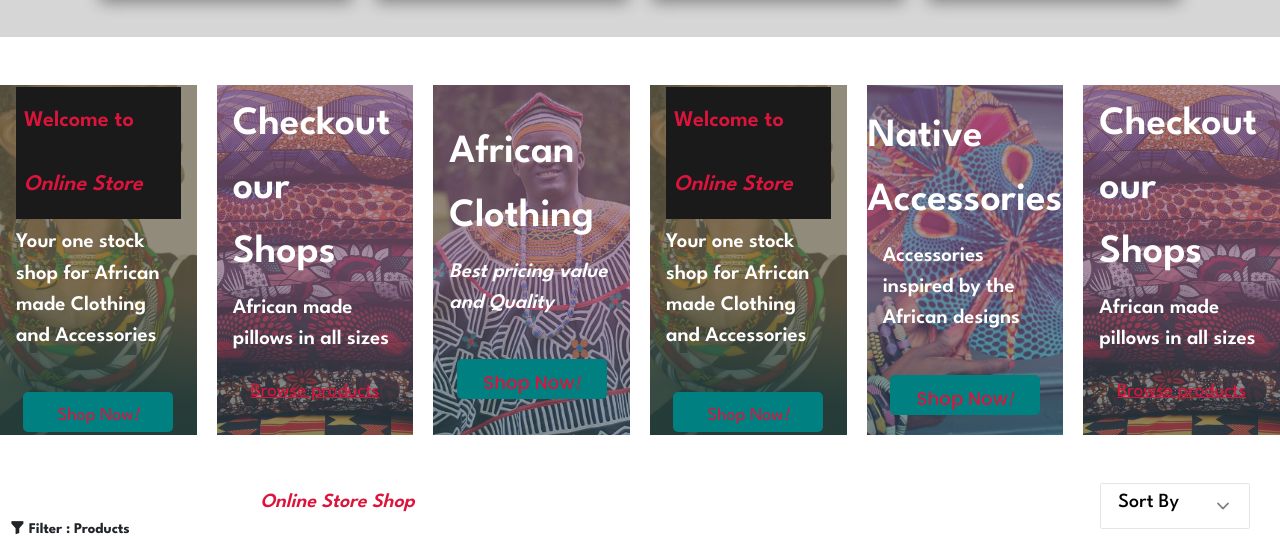
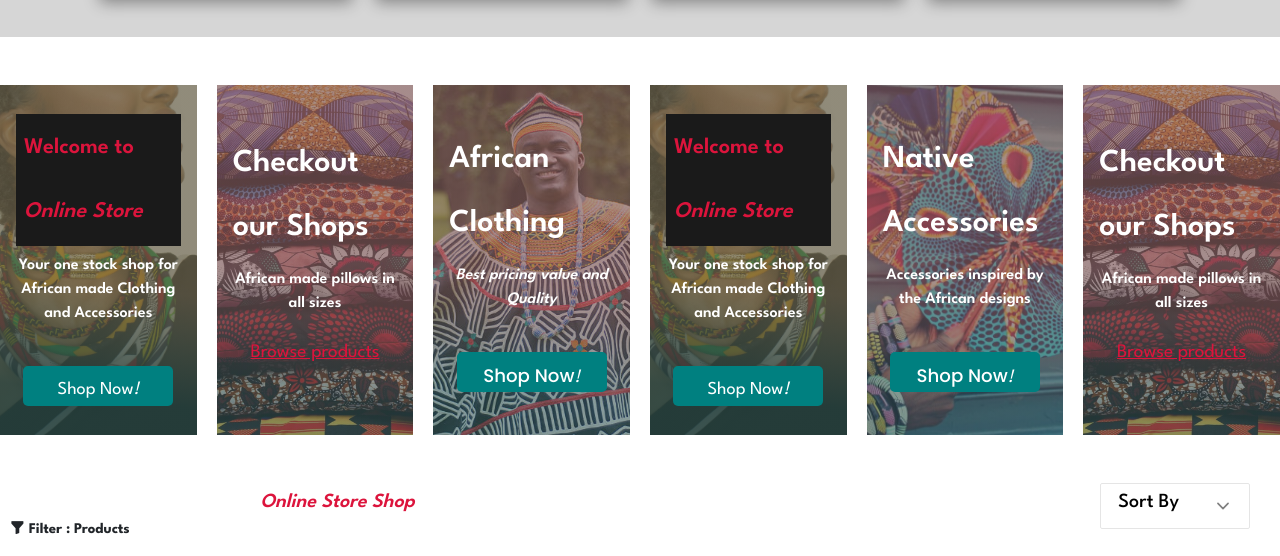
Before and after one commit to amt-felix-amoquandoh/online-shop, a website: page index.html in a window 1280 px wide. Shown: the part 844-1400 px from the top of the page. Drawn offline with nearby package versions, Linux system fonts and the light colour scheme.

Commit message:
Update home.css

```diff
--- a/public/css/home.css
+++ b/public/css/home.css
@@ -154,7 +154,8 @@ button.white {
 }
 
 .newMusicText .genre {
-  font-size: 1.3rem;
+  font-size: 1rem;
+  text-align: center;
   font-weight: 600;
   margin-bottom: 0.5rem;
   color: var(--light-color);
@@ -168,7 +169,7 @@ button.white {
   outline: none;
   cursor: pointer;
   background: var(--main-color);
-  color: var(--secondary-color);
+  color: var(--light-color);
   text-transform: capitalize;
   font-size: 18.2px;
   border-radius: 5px;
@@ -177,7 +178,7 @@ button.white {
 
 .shopButton:hover {
   color: var(--main-color);
-  background: var(--secondary-color);
+  background: var(--light-color);
 }
 
 .newMusicBox .newMusicText1 {
@@ -195,19 +196,20 @@ button.white {
   overflow: hidden;
   background: linear-gradient(
     8deg,
-    hsla(201, 22%, 29%, 0.596) 14%,
-    hsla(311, 17%, 43%, 0.685) 44%
+    hsla(182, 22%, 29%, 0.596) 14%,
+    hsla(0, 17%, 43%, 0.685) 44%
   );
 }
 
 .newMusicText1 .musicTitle {
-  font-size: 2.5rem;
+  font-size: 2rem;
   font-weight: 600;
   color: var(--light-color);
 }
 
 .newMusicText1 .genre {
-  font-size: 1.3rem;
+  font-size: 1rem;
+  text-align: center;
   font-weight: 600;
   margin-bottom: 0.5rem;
   color: var(--light-color);
```
